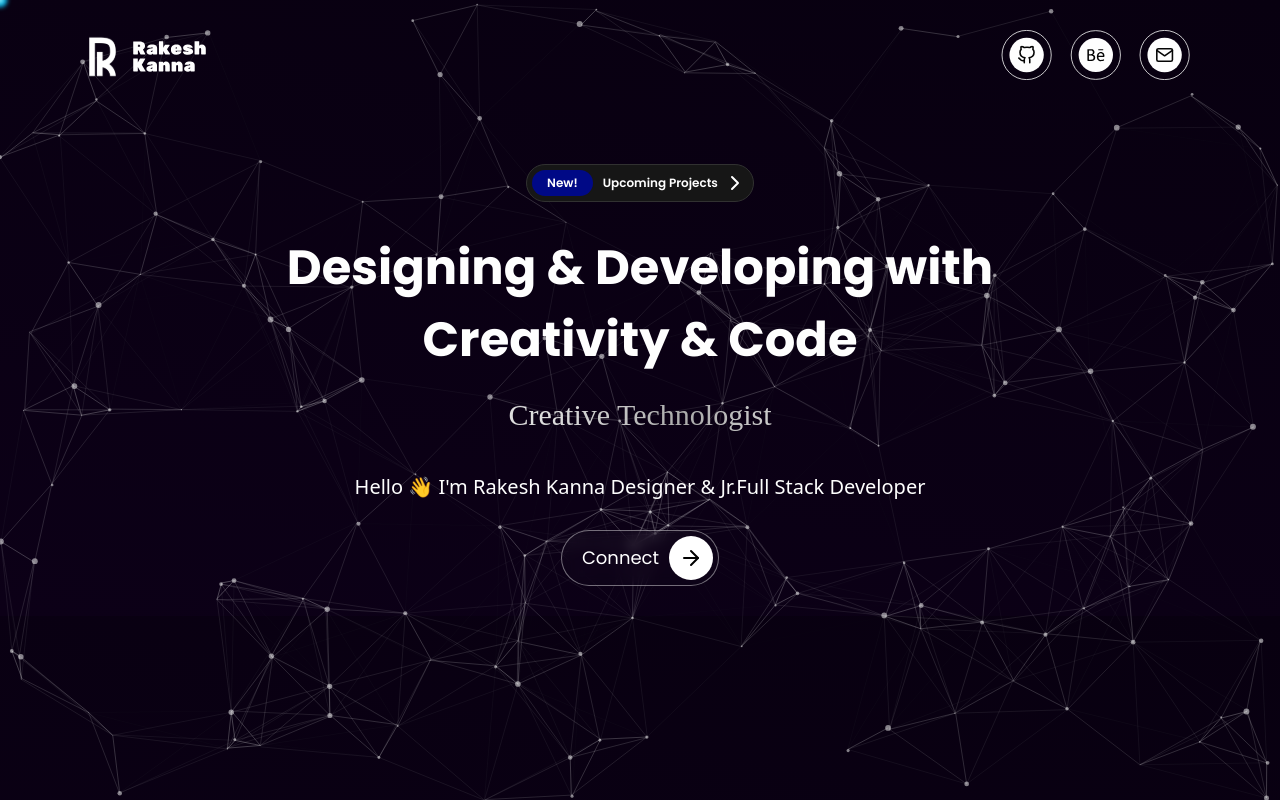
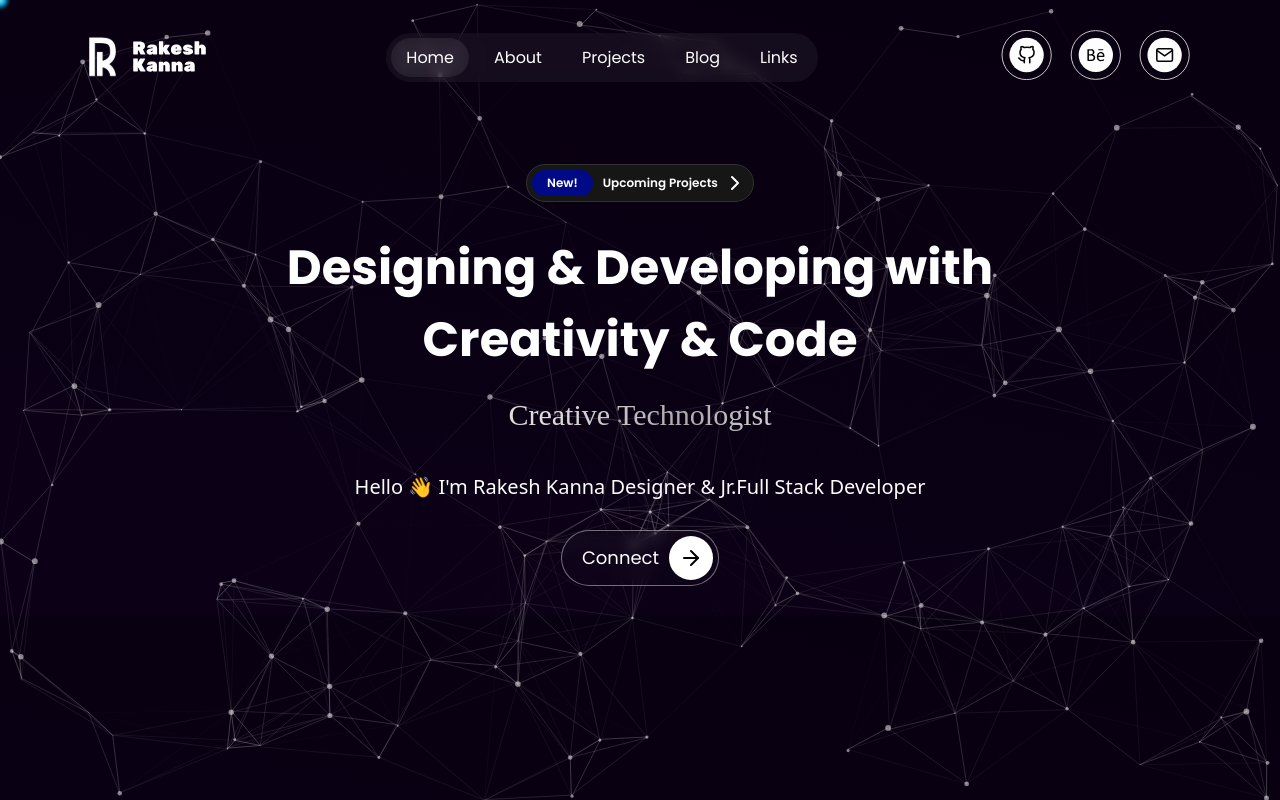
Before and after one commit to rakeshkanna-rk/rakeshkanna-rk.github.io, a Vue app: page / in a window 1280 px wide. Built offline with nearby package versions, Linux system fonts and the light colour scheme; a web font is replaced by a local one.

Commit message:
updated router and active tabs

```diff
--- a/public/global.css
+++ b/public/global.css
@@ -31,6 +31,11 @@
   --green-color: #14d42a;
   --red-color: #FF0000;
   --white-color: #fefefe;
+  --glass-color-01: rgba(255, 255, 255, 0.01);
+  --glass-color-02: rgba(255, 255, 255, 0.02);
+  --glass-color-03: rgba(255, 255, 255, 0.03);
+  --glass-color-04: rgba(255, 255, 255, 0.04);
+  --glass-color-05: rgba(255, 255, 255, 0.05);
 }
 
 body {
--- a/src/components/NavBar.vue
+++ b/src/components/NavBar.vue
@@ -22,6 +22,7 @@
     :duration="500"
     />
 
+    <LargeMenu :pages="pages" />
     <div
       class="social-link-container"
       v-motion
@@ -50,6 +51,7 @@ import socialLinks from "../data/socialLinks.json";
 import pages from "../data/pages.json";
 import SocialLink from "./sub-components/SocialLink.vue";
 import MobiMenu from "./sub-components/MobiMenu.vue";
+import LargeMenu from "./sub-components/LargeMenu.vue";
 
 export default {
   name: "NavBar",
@@ -57,6 +59,7 @@ export default {
   components: {
     SocialLink,
     MobiMenu,
+    LargeMenu,
   },
 
   data() {
--- /dev/null
+++ b/src/components/sub-components/LargeMenu.vue
@@ -0,0 +1,73 @@
+<template>
+  <div class="menu">
+    <div
+      class="menu-item"
+      v-for="(page, index) in pages"
+      :key="index"
+      :class="{ 'menu-item-active': route.path === page.link }"
+    >
+      <router-link class="item" :to="page.link">{{ page.title }}</router-link>
+    </div>
+  </div>
+</template>
+
+<script>
+import { useRoute } from "vue-router";
+
+export default {
+  name: "LargeMenu",
+  props: {
+    pages: Array,
+  },
+  setup() {
+    const route = useRoute(); // Get current route
+    return { route };
+  },
+};
+</script>
+
+<style scoped>
+.menu {
+  display: flex;
+  flex-direction: row;
+  align-items: center;
+  justify-content: center;
+  flex-grow: 0;
+  gap: 10px;
+  padding: 5px;
+  background: rgba(255, 255, 255, 0.05);
+  backdrop-filter: blur(6.5px);
+  border-radius: 50px;
+}
+
+.menu-item {
+  color: var(--white-color);
+  text-align: center;
+  font-family: var(--primary-font);
+  position: relative;
+  padding: 7px 15px;
+  border-radius: 50px;
+}
+
+.menu-item-active {
+  background: rgba(255, 255, 255, 0.05);
+  backdrop-filter: blur(6.5px);
+}
+
+.item {
+  color: var(--white-color);
+  text-align: center;
+  font-family: var(--primary-font);
+  font-size: var(--p);
+  font-weight: 400;
+  position: relative;
+  line-height: 0;
+  text-decoration: none;
+}
+
+@media screen and (max-width: 601px) {
+  .menu {
+    display: none;
+  }
+}
+</style>
--- a/src/components/sub-components/MobiMenu.vue
+++ b/src/components/sub-components/MobiMenu.vue
@@ -8,7 +8,7 @@
       :initial="{ rotate: 180 }"
       :visible="{ rotate: 0 }"
       :duration="800"
-    />/>
+    />
 
     <div class="menu-holder">
       <TransitionGroup name="fade">
@@ -21,8 +21,13 @@
           :visible="{ opacity: 1, x: 0 }"
           :duration="500"
           :delay="index * 200"
+          :class="{ 'active-page': route.path === page.link }"
         >
-          <a class="item wrap" :href="page.link">
+          <router-link
+            class="item wrap"
+            :to="page.link"
+            @click="closeMenu"
+          >
             <div class="img-holder">
               <img class="icon" :src="`./icons/${page.icon}.svg`" />
             </div>
@@ -30,7 +35,7 @@
               <a class="item" :href="page.link">{{ page.title }}</a>
               <p class="desc">{{ page.desc }}</p>
             </div>
-          </a>
+          </router-link>
         </div>
       </TransitionGroup>
     </div>
@@ -39,9 +44,11 @@
 
 <script setup>
 import { watchEffect } from "vue";
+import { useRoute } from "vue-router";
 
 const props = defineProps({ isOpen: Boolean, pages: Array });
 const emit = defineEmits(["close"]);
+const route = useRoute(); // Fix: Use Vue Router's `useRoute()`
 
 const closeMenu = () => emit("close");
 
@@ -56,11 +63,16 @@ export default {
   name: "MobiMenu",
   props: {
     pages: Array,
-  },
+  }
 };
 </script>
 
 <style scoped>
+.active-page {
+  background: var(--glass-color-05);
+  border-radius: 20px;
+}
+
 .wrap {
   display: flex;
   flex-direction: row;
--- a/src/pages/Home.vue
+++ b/src/pages/Home.vue
@@ -1,7 +1,7 @@
 <template>
   <div>
     <!-- <Particles /> -->
-    <div>
+    <div class="hero">
       <HeadLine />
     </div>
   </div>
@@ -23,3 +23,14 @@ export default {
   },
 };
 </script>
+
+<style scoped>
+.hero {
+  display: flex;
+  flex-direction: column;
+  justify-content: center;
+  align-items: center;
+  align-self: stretch;
+  width: 100%;
+}
+</style>
--- a/src/pages/NotFound.vue
+++ b/src/pages/NotFound.vue
@@ -46,7 +46,6 @@ h1 {
   text-shadow: 0 0 50px #00E5FF, 0 0 20px #00E5FF, 0 0 40px #00E5FF;
   letter-spacing: 0.1em;
   line-height: .5;
-  cursor: url("../assets/click-cursor.svg"), pointer;
 }
 
 p {
@@ -57,12 +56,12 @@ p {
 .countdown {
   font-size: 24px;
   font-weight: bold;
-  color: #007bff;
+  color: var(--blue-color);
 }
 
 .home-link {
   text-decoration: none;
-  color: #007bff;
+  color: var(--blue-color);
   font-weight: bold;
 }
 </style>
--- /dev/null
+++ b/src/pages/UnderDev.vue
@@ -0,0 +1,50 @@
+<template>
+  <div class="under-dev">
+    <h1>Under Development</h1>
+    <p>You will be able to see the page once it is developed</p>
+    <router-link to="/" class="home-link">Go Back Home</router-link>
+  </div>
+</template>
+
+<script>
+export default {
+  name: "UnderDev",
+};
+</script>
+
+<style scoped>
+.under-dev {
+  display: flex;
+  flex-direction: column;
+  font-family: var(--style-font);
+  background-color: var(--bg-color);
+  text-align: center;
+  justify-content: center;
+  align-items: center;
+  height: 50vh;
+}
+
+h1 {
+  font-size: 70px;
+  color: #fff;
+  text-shadow: 0 0 50px #00E5FF, 0 0 20px #00E5FF, 0 0 40px #00E5FF;
+}
+
+@media screen and (max-width: 601px){
+    h1 {
+        font-size: 50px;
+    }
+
+}
+
+p {
+  font-size: 18px;
+  color: rgb(224, 224, 224);
+}
+
+.home-link {
+  text-decoration: none;
+  color: #007bff;
+  font-weight: bold;
+}
+</style>
```
Also changed, not shown: src/router.js (+5 -4 lines), src/App.vue (line endings or trailing spaces). Lines whose indentation alone changed are shown as unchanged.
